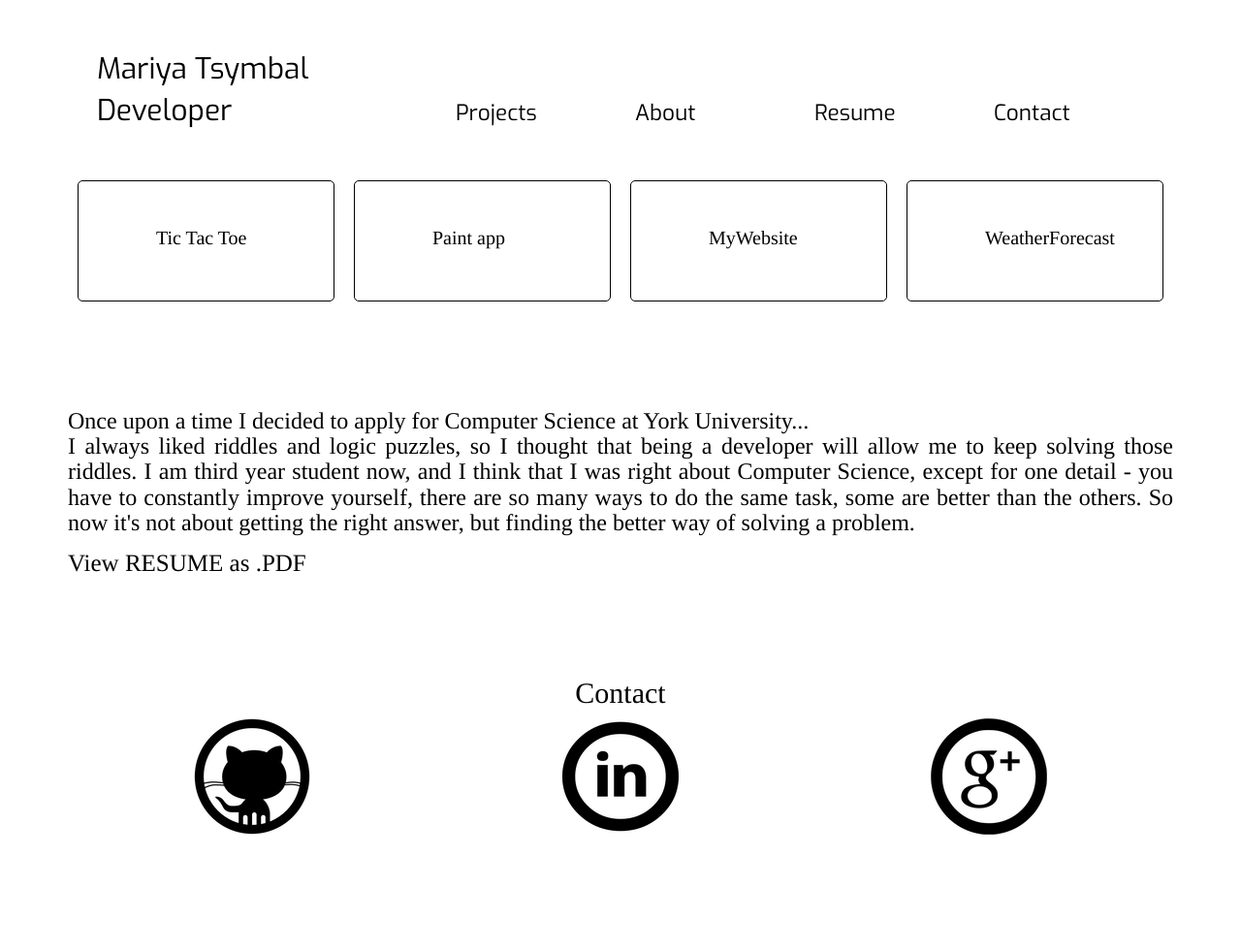
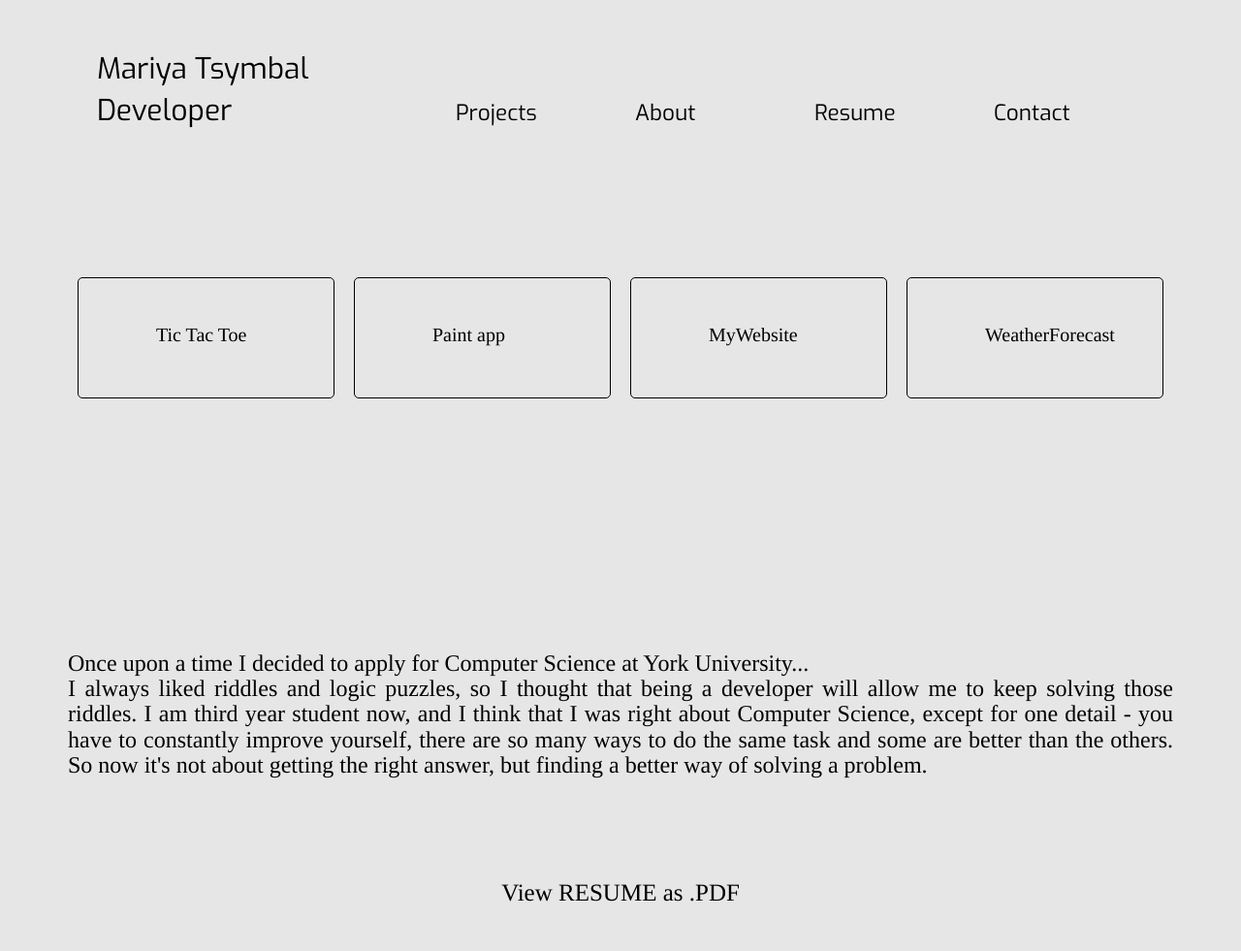
Before and after one commit to MariyaTsymbal/mariyatsymbal.github.io, a plain HTML site: page index.html in a window 1280 px wide. Shown: the top 981 px of the page at 97% size. Before the commit the page ends 861 px from the top, so only its background shows below. Drawn offline with nearby package versions, Linux system fonts and the light colour scheme.

Commit message:
resume updated

```diff
--- a/index.html
+++ b/index.html
@@ -19,16 +19,7 @@
     <script src="//html5shiv.googlecode.com/svn/trunk/html5.js"></script>
     <![endif]-->
 
-  <!--<header class="headerInfo" class="container-fluid">
-    <div id="nameInfo">
-      <p id="firstLine">Mariya Tsymbal</p>
-      <span id="secondLine" >Developer</span>
-      <a href="#home"><span id="home" class="forlinks">About</span></a>
-      <a href="#resume"><span class="forlinks">Resume</span></a>
-      <a href="#projects"><span class="forlinks">Projects</span></a>
-      <a href="#contact"><span class="forlinks">Contact</span></a>
-    </div>
-    -->
+
     <header>
     <div class="container-fluid"  id="nameInfo">
     <div class="row-fluid">
@@ -58,11 +49,11 @@
    <div class="about">
       <h3> Once upon a time I decided to apply for Computer Science at York University...</br>
       I always liked riddles and logic puzzles, so I thought that being a developer will allow me to keep solving those riddles.
-      I am third year student now, and I think that I was right about Computer Science, except for one detail - you have to constantly improve yourself, there are so many ways to do the same task, some are better than the others. So now it's not about getting the right answer, but finding the better way of solving a problem.
+      I am third year student now, and I think that I was right about Computer Science, except for one detail - you have to constantly improve yourself, there are so many ways to do the same task and some are better than the others. So now it's not about getting the right answer, but finding a better way of solving a problem.
        </h3>
-     <a id="resumePDF"href="Mariya_Tsymbal_Resume.pdf"  >View RESUME as .PDF</a>
+
   </div>
-
+<div id="resume" ><a id="resumePDF"href="Mariya_Tsymbal_Resume.pdf"  >View RESUME as .PDF</a></div>
 
 
 
--- a/stylesheets/styles.css
+++ b/stylesheets/styles.css
@@ -1,9 +1,10 @@
 header{
   padding-top: 50px;
+  padding-bottom: 5em;
 }
 body
 {
-  /*background-image: url('stardust.png'); */
+  background-color: #E6E6E6;
   font-family: 'Tinos', sans-serif;
   font-size: 20px;
  /* margin: 0px;*/
@@ -15,6 +16,7 @@ body
   display: -webkit-flex;
   -webkit-flex-flow:row wrap;
   padding-top: 40px;
+  padding-bottom: 10em;
   justify-content:space-around;
 
 
@@ -41,8 +43,8 @@ body
 div.flex-item:hover{
   /*background-color: #828282;*/
   cursor: pointer;
-  background-color: #a6a6a6;
-  opacity: 0.2;
+  background-color: #AEDFD7;
+  opacity: 0.5;
 }
 div.center{
 
@@ -125,19 +127,18 @@ h3
 {
   text-align: justify;
 }
-div#resume
-{
-  margin-top: 300px;
-  margin-left: 150px;
-}
-.resumeLink
-{
 
-}
-p#resume
+
+/*p#resume
 {
   font-family: 'Exo', sans-serif;
   font-size: 30px;
+}
+*/
+div#resume
+{
+  text-align: center;
+  padding-bottom: 2em;
 }
 
 .footer1
@@ -153,6 +154,6 @@ p#resume
 }
 
 .about{
-  margin-top: 100px;
-  margin-bottom: 100px;
+  margin-top: 50px;
+  margin-bottom: 5em;
 }
```
Also changed, not shown: stylesheets/one.jpg (added), 1 other file.
